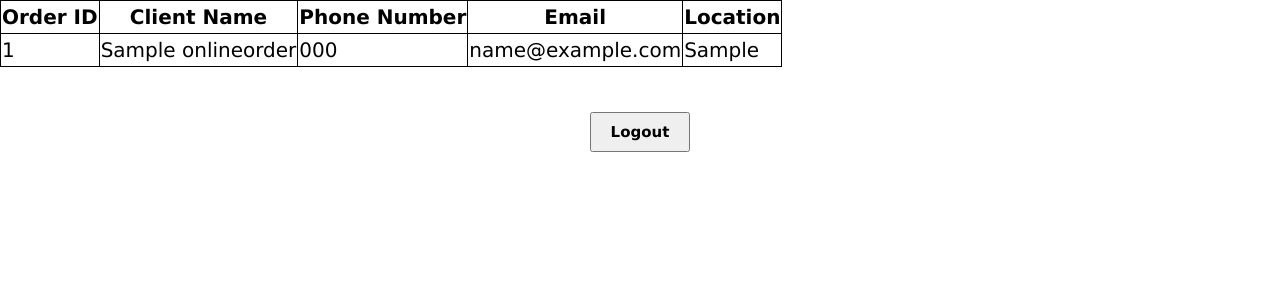
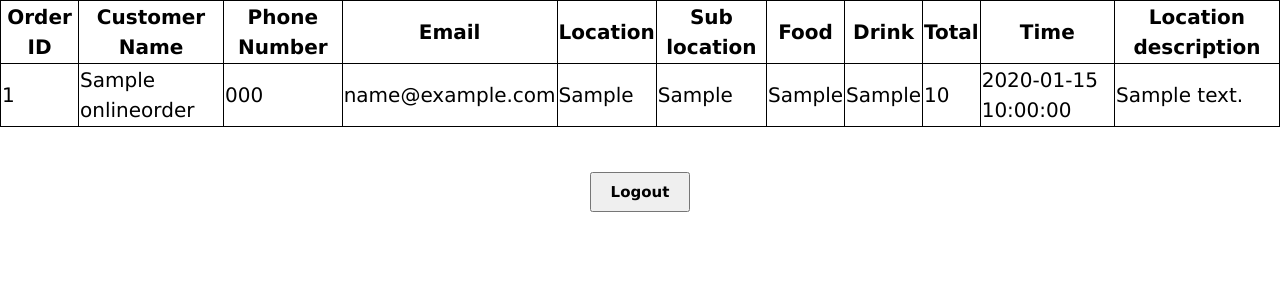
Before and after one commit to Habib-Ashraf-Hassan/Swahilidishes-Restaurant, a PHP site: page /orders.php in a window 1280 px wide. Shown: the part 160-460 px from the top of the page. Run offline with PHP 8.4, Linux system fonts and the light colour scheme; the visitor is signed in with stand-in values (Sample User, id 1); tables that the repository leaves empty or names only in its code hold one stand-in row (values such as "Sample post").

Commit message:
Updated data retrieval of the customers orders

```diff
--- a/orders.php
+++ b/orders.php
@@ -21,7 +21,7 @@ if ($conn->connect_error) {
 }
 
 // Retrieve the online orders from the database
-$sql = "SELECT order_id, customer_name, phone_number, email, location FROM onlineorder;";
+$sql = "SELECT order_id, customer_name, phone_number, email, location, sublocation, food, drink, total, time_of_order, location_description FROM onlineorder;";
 $result = $conn->query($sql);
 
 // // Display the orders in a table
@@ -80,7 +80,8 @@ $result = $conn->query($sql);
     if ($result->num_rows > 0) {
         echo "<div style=\"font-size: 20px;\">";
         echo "<table>";
-        echo "<tr><th>Order ID</th><th>Client Name</th><th>Phone Number</th><th>Email</th><th>Location</th></tr>";
+        echo "<tr><th>Order ID</th><th>Customer Name</th><th>Phone Number</th><th>Email</th><th>Location</th><th>Sub location</th>
+        <th>Food</th><th>Drink</th><th>Total</th><th>Time</th><th>Location description</th></tr>";
         while($row = $result->fetch_assoc()) {
             echo "<tr>";
             echo "<td>".$row["order_id"]."</td>";
@@ -88,6 +89,12 @@ $result = $conn->query($sql);
             echo "<td>".$row["phone_number"]."</td>";
             echo "<td>".$row["email"]."</td>";
             echo "<td>".$row["location"]."</td>";
+            echo "<td>".$row["sublocation"]."</td>";
+            echo "<td>".$row["food"]."</td>";
+            echo "<td>".$row["drink"]."</td>";
+            echo "<td>".$row["total"]."</td>";
+            echo "<td>".$row["time_of_order"]."</td>";
+            echo "<td>".$row["location_description"]."</td>";
             echo "</tr>";
         }
         echo "</table>";
```
